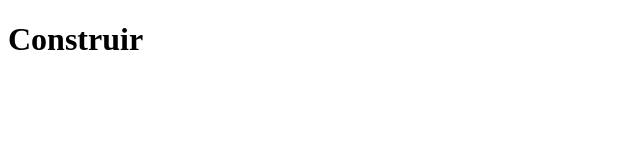
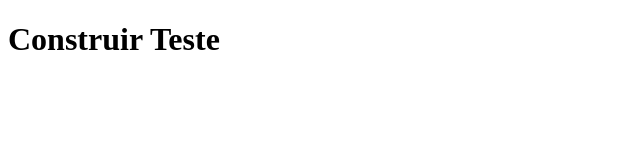
Before and after one commit to dcandrade19/JavaWebProj, a plain HTML site: page ProjetoP02/WebContent/index.html in a window 1280 px wide. Shown: the whole page, without its empty margins (0-640 px from the left). Drawn offline with Linux system fonts and the light colour scheme.

Commit message:
up teste index

```diff
--- a/ProjetoP02/WebContent/index.html
+++ b/ProjetoP02/WebContent/index.html
@@ -4,7 +4,7 @@
 	<title>Tela Principal</title>
 </head>
 <body>
-	<h1>Construir</h1>
+	<h1>Construir Teste</h1>
 
 </body>
 </html>
```
